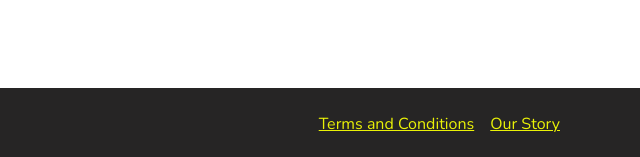
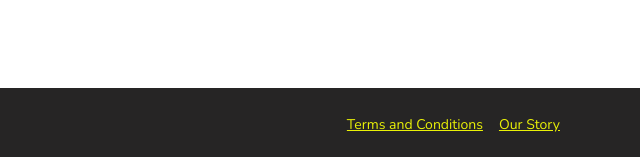
Before and after one commit to Jimbozz/james-badenhorst-semester-project-2, a website with bundled scripts: page public/add.html in a window 1280 px wide. Shown: the part 748-905 px from the top of the page, 640-1280 px from the left. Built offline with nearby package versions, Linux system fonts and the light colour scheme.

Commit message:
updated footer style and added meta description

```diff
--- a/public/add.html
+++ b/public/add.html
@@ -4,6 +4,10 @@
     <meta charset="UTF-8" />
     <meta http-equiv="X-UA-Compatible" content="IE=edge" />
     <meta name="viewport" content="width=device-width, initial-scale=1.0" />
+    <meta
+      name="description"
+      content="Soles, we sell a variety of limited edition sneakers for all uses. Everything we do is with the environment in mind, all products, packaging and shipping are sourced or created with the most minimal impact as possible. "
+    />
     <link
       rel="stylesheet"
       href="https://cdn.jsdelivr.net/npm/bootstrap-icons@1.8.1/font/bootstrap-icons.css"
@@ -106,11 +110,11 @@
         </div>
       </div>
     </main>
-    <footer class="footer flex-lg-row">
+    <footer class="footer">
       <span> © 2022 James Badenhorst </span>
       <div class="footer__links">
-        <a href="#">Terms and Conditions</a>
-        <a href="#">Our Story</a>
+        <a href="#"><small>Terms and Conditions</small></a>
+        <a href="#"><small>Our Story</small></a>
       </div>
     </footer>
     <script src="js/add.js" type="module"></script>
```
Also changed, not shown: public/cart.html (+7 -4 lines), public/edit.html (+7 -9 lines), public/index.html (+4 -0 lines), public/login.html (+7 -4 lines), public/product-specific.html (+7 -3 lines), public/products.html (+7 -3 lines), public/upload.html (+7 -3 lines), 1 other file.
